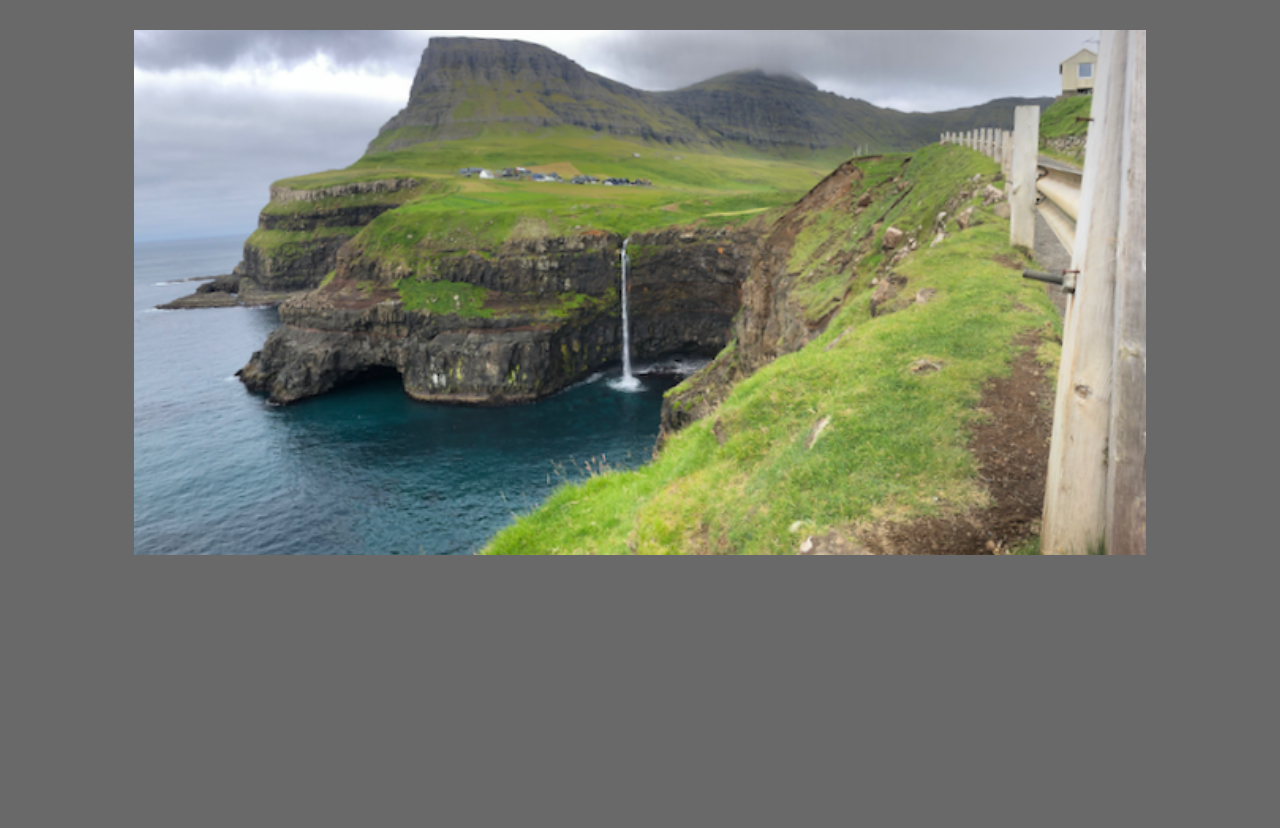
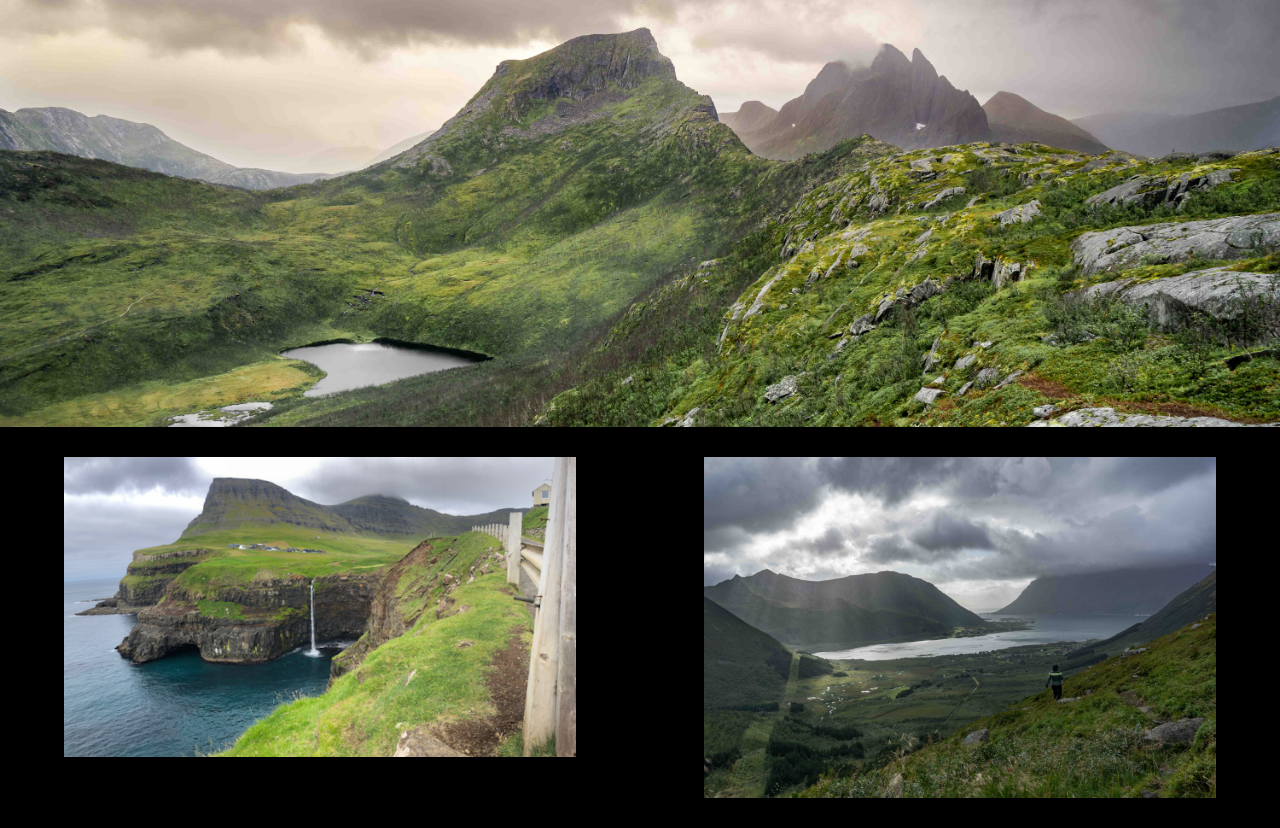
Before and after one commit to Dalbinator/Dalbinator.github.io, a plain HTML site: page index.html in a window 1280 px wide. Before the commit the page ends 800 px from the top, so only its background shows below. Drawn offline with Linux system fonts and the light colour scheme.

Commit message:
homepage

```diff
--- a/css/style.css
+++ b/css/style.css
@@ -1,47 +1,37 @@
 body {
-    background-color:dimgrey
+    background-color:dimgrey;
+    margin: 0;
 }
 
 img {
+    width: 80%;
     margin-right:auto;
     margin-left:auto;
-    margin-top: 30px;
-    width: 80%;
-    object-fit:cover;
-    display:block;
-    height: 525px;
 }
 
-/*parallax maybe*/
-.wrapper {
-    height: 100vh;
-    overflow-x: hidden;
-    overflow-y: auto;
-    perspective: 2px;
-  }
-  .section {
-    position: relative;
-    height: 100vh;
+#header-image {
+    width:100%;
+    max-height:500px;
+    margin:auto;
+    display:flex;
+    margin-top:0px;
+    object-fit: cover;
+}
+
+.row {
+    display:flex;
+    flex-wrap: wrap;
+}
+
+.column {
+    float:left;
+    width: 50%;
+    background-color: black;
+    padding-top: 30px;
+    padding-bottom: 30px;
+}
+
+.img-link {
     display: flex;
-    align-items: center;
-    justify-content: center;
-    color: white;
-    text-shadow: 0 0 5px #000;
-  }
-  .parallax::after {
-    content: " ";
-    position: absolute;
-    top: 0;
-    right: 0;
-    bottom: 0;
-    left: 0;
-    transform: translateZ(-1px) scale(1.5);
-    background-size: 100%;
-    z-index: -1;
-  }
-  .static {
-    background: red;
-  }
-  .bg1::after {
-    background-image: url('/img/Background.jpg');
-  }
+    margin:auto
+}
--- a/index.html
+++ b/index.html
@@ -1,13 +1,31 @@
 <!DOCTYPE html>
 <html>
 <head>
+  <meta charset="UTF-8" />
+  <meta name="viewport" content="width=device-width, initial-scale=1.0" />
   <link href="/css/style.css" rel="stylesheet"/>
+  <title>Josh Dalby Photos</title>
+  <link rel="icon" type="image/png" href="/faroe-islands/favicon.png">
 </head>
+<header>
+  <img src="/img/Norway-2.jpg" id="header-image" alt="photo of iconic Lofoten town">
+</header>
 <body>
 
+<section>
+  <div class="row">
+    <div class="column">
+      <a href="https://dalbinator.github.io/faroe-islands/">
+        <img class="img-link" src="https://dalbinator.github.io/faroe-islands/img/Faroe%20Islands%202021%20-%201%20of%201.png" alt="Gasadalur Waterfall, Faroe Islands"
+      </a>
+    </div><div class="column">
+      <a  href="https://dalbinator.github.io/lofoten/">
+        <img class="img-link" src="/lofoten/img/Lofoten-3.jpg" alt="Gasadalur Waterfall, Faroe Islands"
+      </a>
+    </div>
+  </div>
+</section>
 
-<a href="https://dalbinator.github.io/faroe-islands/">
-  <img src="https://dalbinator.github.io/faroe-islands/img/Faroe%20Islands%202021%20-%201%20of%201.png" alt="Gasadalur Waterfall, Faroe Islands"
-</a>
+
 </body>
 </html>
```
Also changed, not shown: img/Norway-2.jpg (added).
